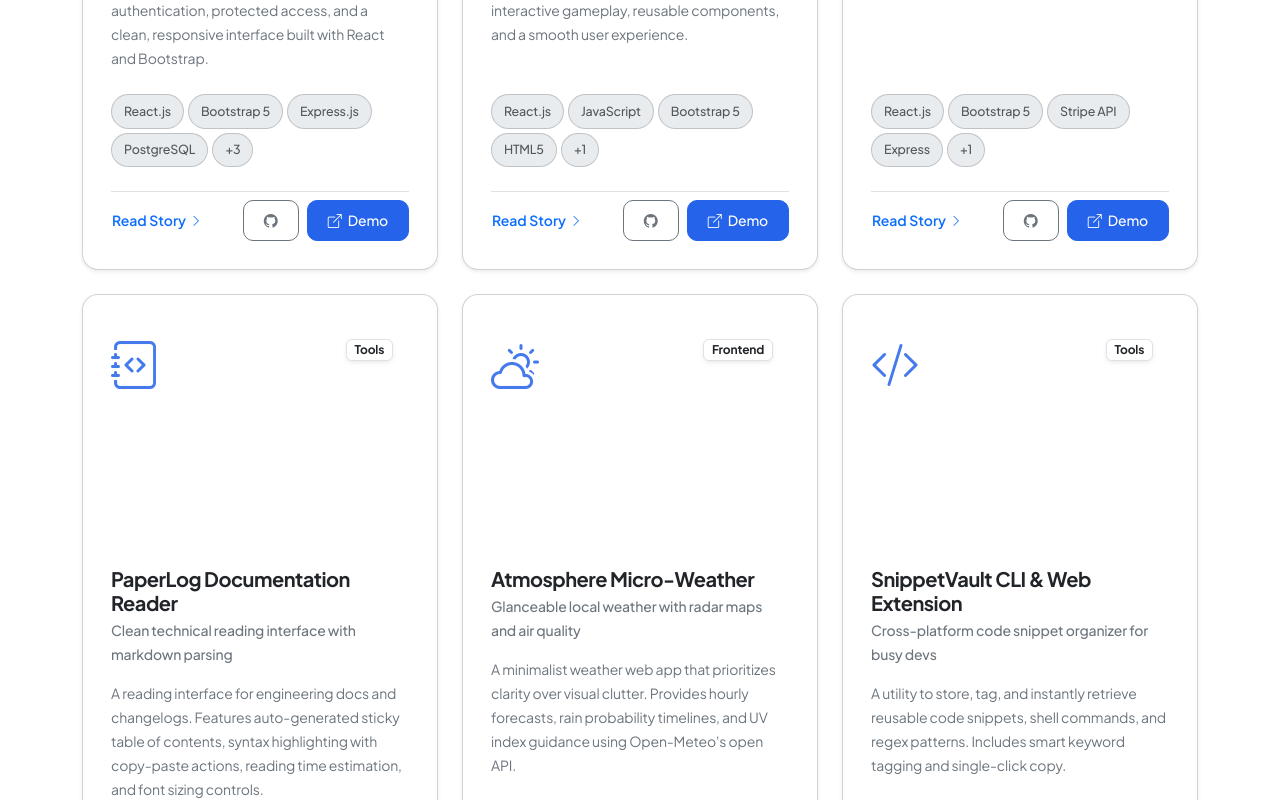
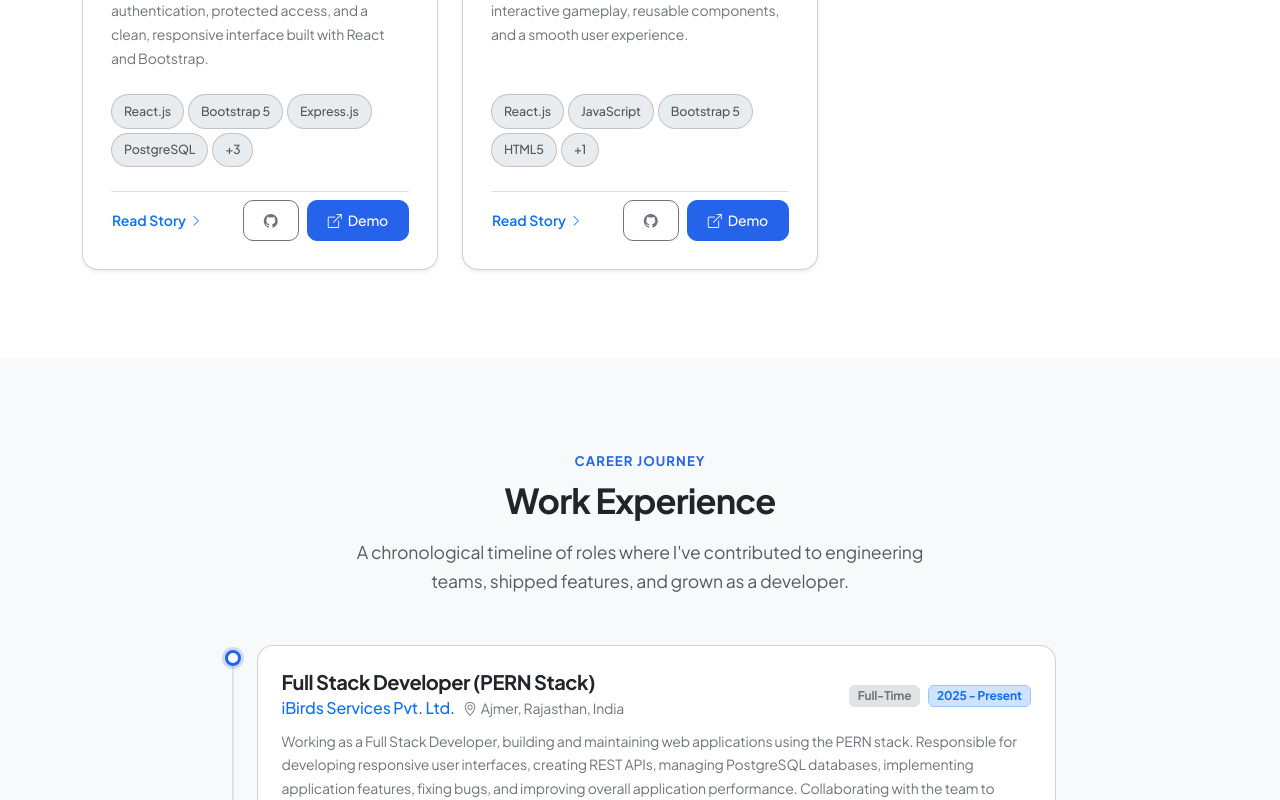
Before and after one commit to waseem-abbasi/myPortfolio, a React (Vite) app: page / in a window 1280 px wide. Shown: the part 2460-3260 px from the top of the page. Built offline with nearby package versions, Linux system fonts and the light colour scheme; no server answers.

Commit message:
exclude extra projects

```diff
--- a/src/components/Contact.jsx
+++ b/src/components/Contact.jsx
@@ -15,9 +15,9 @@ export default function Contact({ personal }) {
 
   // Read credentials exclusively from .env
   const emailjsConfig = {
-    serviceId: import.meta.env.VITE_EMAILJS_SERVICE_ID,
+    serviceId:  import.meta.env.VITE_EMAILJS_SERVICE_ID,
     templateId: import.meta.env.VITE_EMAILJS_TEMPLATE_ID,
-    publicKey: import.meta.env.VITE_EMAILJS_PUBLIC_KEY,
+    publicKey:  import.meta.env.VITE_EMAILJS_PUBLIC_KEY,
   };
 
   const handleChange = (e) => {
@@ -90,7 +90,7 @@ export default function Contact({ personal }) {
               <div>
                 <h3 className="h5 fw-bold mb-3">Direct Contact</h3>
                 <p className="text-secondary small mb-4">
-                  Prefer direct email or social media? Feel free to reach out via any channel below. I typically respond within 24 hours.
+                  Prefer direct email or social media? Feel free to reach out via any channel below.I typically respond within 24 hours.
                 </p>
                 {/* Email Copy Card */}
                 <div className="p-3 rounded-3 bg-body-tertiary border mb-4">
--- a/src/data/portfolioData.js
+++ b/src/data/portfolioData.js
@@ -8,10 +8,10 @@ export const portfolioData = {
     ],
     location: "Ajmer,Rajasthan, CA (Open to Remote)",
     statusBadge: "Available for new projects & full-time roles",
-    email: "waseemabbasi5111@gmail.com",
-    github: "https://github.com/waseem-abbasi",
-    linkedin: "https://linkedin.com",
-    twitter: "https://twitter.com",
+    email:     "waseemabbasi5111@gmail.com",
+    github:    "https://github.com/waseem-abbasi",
+    linkedin:  "https://linkedin.com",
+    twitter:   "https://twitter.com",
     resumeUrl: "./Resume.pdf",
     stats: [
       { label: "Years Experience", value: "2+" },
@@ -114,74 +114,74 @@ export const portfolioData = {
       ]
     },
 
-    {
-      id: "craft-commerce",
-      title: "CraftStore - Minimal E-commerce",
-      category: "Full Stack",
-      subtitle: "Modern storefront template built for artisan makers",
-      description:
-        "A modern, high-speed storefront built for independent creators and makers. Includes instant faceted search, responsive slide-out cart drawer, accessible modal galleries, and Stripe checkout simulation.",
-      tags: ["React.js", "Bootstrap 5", "Stripe API", "Express", "PostgreSQL"],
-      featured: true,
-      github: "https://github.com/example/craft-commerce",
-      demo: "https://example.com/craft-commerce",
-      highlights: [
-        "Scored 99/100 on Google Lighthouse for performance and accessibility",
-        "Accessible modal view and image carousel with touch gestures",
-        "Zero layout shifts during image and price loading"
-      ]
-    },
-    {
-      id: "paper-docs",
-      title: "PaperLog Documentation Reader",
-      category: "Tools",
-      subtitle: "Clean technical reading interface with markdown parsing",
-      description:
-        "A reading interface for engineering docs and changelogs. Features auto-generated sticky table of contents, syntax highlighting with copy-paste actions, reading time estimation, and font sizing controls.",
-      tags: ["React.js", "Bootstrap 5", "PrismJS", "Markdown", "Web Storage"],
-      featured: false,
-      github: "https://github.com/example/paper-docs",
-      demo: "https://example.com/paper-docs",
-      highlights: [
-        "Dynamic table of contents with smooth scroll-spy highlighting",
-        "One-click code snippet copy with visual feedback toast",
-        "Customizable reading width and typography settings"
-      ]
-    },
-    {
-      id: "weather-minimal",
-      title: "Atmosphere Micro-Weather",
-      category: "Frontend",
-      subtitle: "Glanceable local weather with radar maps and air quality",
-      description:
-        "A minimalist weather web app that prioritizes clarity over visual clutter. Provides hourly forecasts, rain probability timelines, and UV index guidance using Open-Meteo's open API.",
-      tags: ["React.js", "Bootstrap 5", "Open-Meteo API", "Geolocation API"],
-      featured: false,
-      github: "https://github.com/example/atmosphere",
-      demo: "https://example.com/atmosphere",
-      highlights: [
-        "Zero API keys required by utilizing open weather data sources",
-        "GPS auto-detection with city search fallback and saved favorites",
-        "Responsive cards that scale gracefully down to 320px screens"
-      ]
-    },
-    {
-      id: "snippet-vault",
-      title: "SnippetVault CLI & Web Extension",
-      category: "Tools",
-      subtitle: "Cross-platform code snippet organizer for busy devs",
-      description:
-        "A utility to store, tag, and instantly retrieve reusable code snippets, shell commands, and regex patterns. Includes smart keyword tagging and single-click copy.",
-      tags: ["React.js", "Bootstrap 5", "Chrome Extensions API", "TypeScript"],
-      featured: false,
-      github: "https://github.com/example/snippet-vault",
-      demo: "https://example.com/snippet-vault",
-      highlights: [
-        "Fuzzy search algorithm matching tags, languages, and comments",
-        "Export and import snippet collections as portable JSON files",
-        "Keyboard shortcut for rapid insertion into active editors"
-      ]
-    }
+    // {
+    //   id: "craft-commerce",
+    //   title: "CraftStore - Minimal E-commerce",
+    //   category: "Full Stack",
+    //   subtitle: "Modern storefront template built for artisan makers",
+    //   description:
+    //     "A modern, high-speed storefront built for independent creators and makers. Includes instant faceted search, responsive slide-out cart drawer, accessible modal galleries, and Stripe checkout simulation.",
+    //   tags: ["React.js", "Bootstrap 5", "Stripe API", "Express", "PostgreSQL"],
+    //   featured: true,
+    //   github: "https://github.com/example/craft-commerce",
+    //   demo: "https://example.com/craft-commerce",
+    //   highlights: [
+    //     "Scored 99/100 on Google Lighthouse for performance and accessibility",
+    //     "Accessible modal view and image carousel with touch gestures",
+    //     "Zero layout shifts during image and price loading"
+    //   ]
+    // },
+    // {
+    //   id: "paper-docs",
+    //   title: "PaperLog Documentation Reader",
+    //   category: "Tools",
+    //   subtitle: "Clean technical reading interface with markdown parsing",
+    //   description:
+    //     "A reading interface for engineering docs and changelogs. Features auto-generated sticky table of contents, syntax highlighting with copy-paste actions, reading time estimation, and font sizing controls.",
+    //   tags: ["React.js", "Bootstrap 5", "PrismJS", "Markdown", "Web Storage"],
+    //   featured: false,
+    //   github: "https://github.com/example/paper-docs",
+    //   demo: "https://example.com/paper-docs",
+    //   highlights: [
+    //     "Dynamic table of contents with smooth scroll-spy highlighting",
+    //     "One-click code snippet copy with visual feedback toast",
+    //     "Customizable reading width and typography settings"
+    //   ]
+    // },
+    // {
+    //   id: "weather-minimal",
+    //   title: "Atmosphere Micro-Weather",
+    //   category: "Frontend",
+    //   subtitle: "Glanceable local weather with radar maps and air quality",
+    //   description:
+    //     "A minimalist weather web app that prioritizes clarity over visual clutter. Provides hourly forecasts, rain probability timelines, and UV index guidance using Open-Meteo's open API.",
+    //   tags: ["React.js", "Bootstrap 5", "Open-Meteo API", "Geolocation API"],
+    //   featured: false,
+    //   github: "https://github.com/example/atmosphere",
+    //   demo: "https://example.com/atmosphere",
+    //   highlights: [
+    //     "Zero API keys required by utilizing open weather data sources",
+    //     "GPS auto-detection with city search fallback and saved favorites",
+    //     "Responsive cards that scale gracefully down to 320px screens"
+    //   ]
+    // },
+    // {
+    //   id: "snippet-vault",
+    //   title: "SnippetVault CLI & Web Extension",
+    //   category: "Tools",
+    //   subtitle: "Cross-platform code snippet organizer for busy devs",
+    //   description:
+    //     "A utility to store, tag, and instantly retrieve reusable code snippets, shell commands, and regex patterns. Includes smart keyword tagging and single-click copy.",
+    //   tags: ["React.js", "Bootstrap 5", "Chrome Extensions API", "TypeScript"],
+    //   featured: false,
+    //   github: "https://github.com/example/snippet-vault",
+    //   demo: "https://example.com/snippet-vault",
+    //   highlights: [
+    //     "Fuzzy search algorithm matching tags, languages, and comments",
+    //     "Export and import snippet collections as portable JSON files",
+    //     "Keyboard shortcut for rapid insertion into active editors"
+    //   ]
+    // }
   ],
 
   experience: [
```
